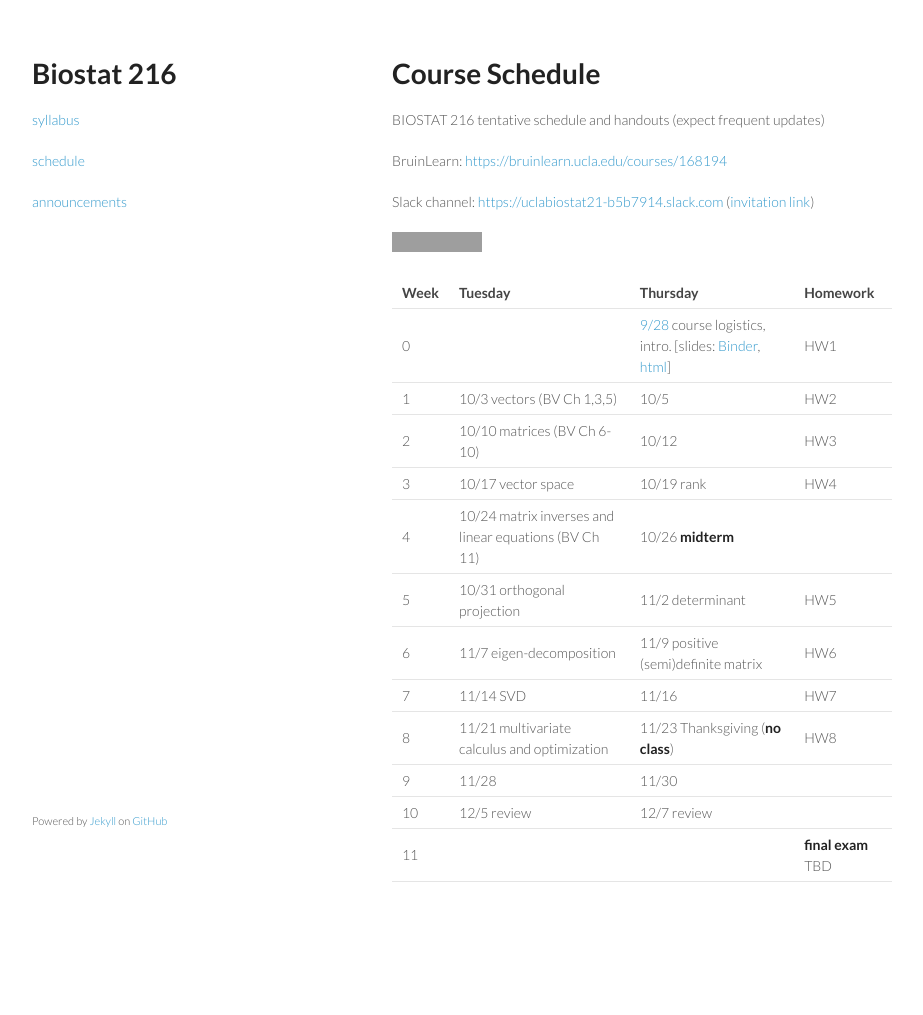
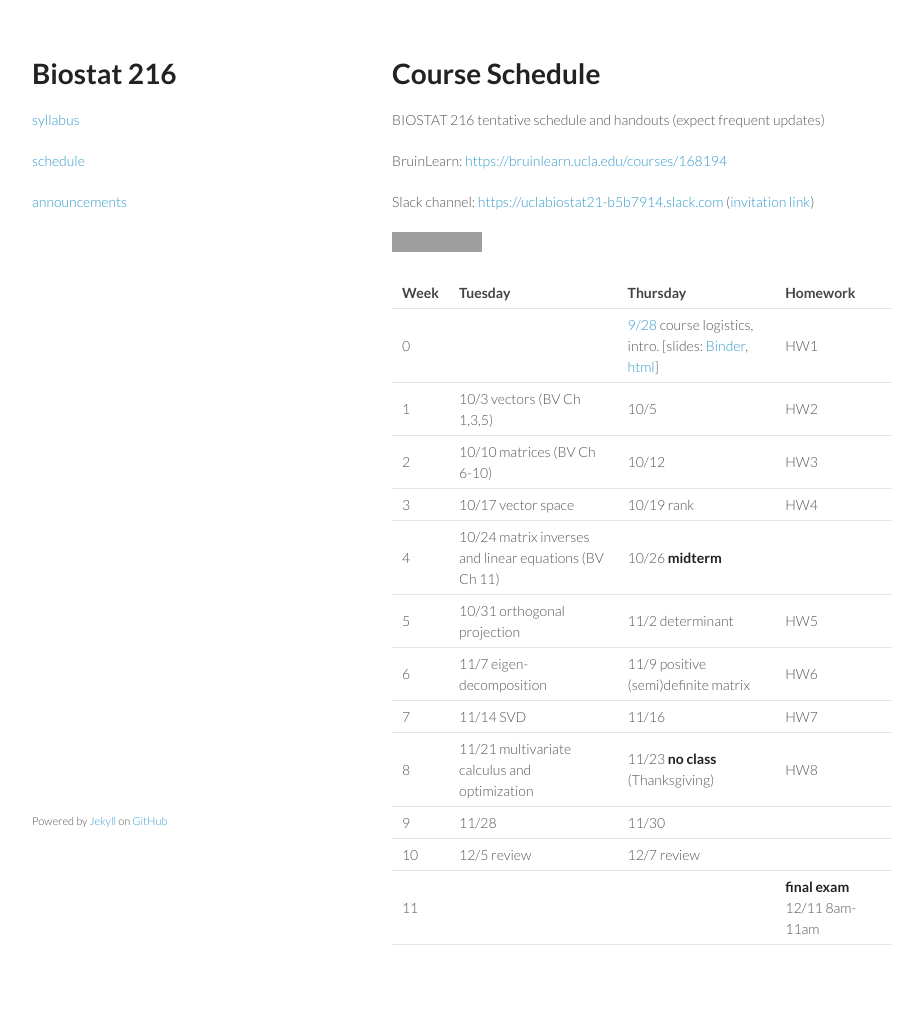
Before and after one commit to ucla-biostat-216/2023fall, a Jekyll site: the page built from schedule/schedule.md, in a window 1280 px wide. Shown: the whole page, without its empty margins (178-1101 px from the left). Built offline with Jekyll 4.4.1, drawn with Linux system fonts in a browser that asks for light colours; before the commit the page ends 952 px from its top, so only the background shows below that; grey boxes are pictures that could not be loaded.

Commit message:
add final time

```diff
--- a/schedule/schedule.md
+++ b/schedule/schedule.md
@@ -13,17 +13,17 @@ Slack channel: <https://uclabiostat21-b5b7914.slack.com> ([invitation link](http
 
 [![Binder](https://mybinder.org/badge_logo.svg)](https://mybinder.org/v2/gh/ucla-biostat-216/2023fall.git/main)
 
-| Week | Tuesday                                                | Thursday                                                                                                                                                                                                                                                                                                                                  | Homework           |
-|:-----------------|:-----------------|:-----------------|:-----------------|
-| 0    |                                                        | [9/28](https://ucla-biostat-216.github.io/2023fall/biostat216fall2023/2023/09/28/week1.html) course logistics, intro. \[slides: [Binder](https://mybinder.org/v2/gh/ucla-biostat-216/2023fall.git/main?filepath=slides%2F01-intro%2F01-intro.ipynb), [html](https://ucla-biostat-216.github.io/2023fall/slides/01-intro/01-intro.html)\] | HW1                |
-| 1    | 10/3 vectors (BV Ch 1,3,5)                             | 10/5                                                                                                                                                                                                                                                                                                                                      | HW2                |
-| 2    | 10/10 matrices (BV Ch 6-10)                            | 10/12                                                                                                                                                                                                                                                                                                                                     | HW3                |
-| 3    | 10/17 vector space                                     | 10/19 rank                                                                                                                                                                                                                                                                                                                                | HW4                |
-| 4    | 10/24 matrix inverses and linear equations (BV Ch 11)  | 10/26 **midterm**                                                                                                                                                                                                                                                                                                                         |                    |
-| 5    | 10/31 orthogonal projection                            | 11/2 determinant                                                                                                                                                                                                                                                                                                                          | HW5                |
-| 6    | 11/7 eigen-decomposition                               | 11/9 positive (semi)definite matrix                                                                                                                                                                                                                                                                                                       | HW6                |
-| 7    | 11/14 SVD                                              | 11/16                                                                                                                                                                                                                                                                                                                                     | HW7                |
-| 8    | 11/21 multivariate calculus and optimization           | 11/23 Thanksgiving (**no class**)                                                                                                                                                                                                                                                                                                         | HW8                |
-| 9    | 11/28                                                  | 11/30                                                                                                                                                                                                                                                                                                                                     |                    |
-| 10   | 12/5 review                                            | 12/7 review                                                                                                                                                                                                                                                                                                                               |                    |
-| 11   |                                                        |                                                                                                                                                                                                                                                                                                                                           | **final exam** TBD |
+| Week | Tuesday                                               | Thursday                                                                                                                                                                                                                                                                                                                               | Homework                      |
+|:-----|:------------------------------------------------------|:---------------------------------------------------------------------------------------------------------------------------------------------------------------------------------------------------------------------------------------------------------------------------------------------------------------------------------------|:------------------------------|
+| 0    |                                                       | [9/28](https://ucla-biostat-216.github.io/2023fall/biostat216fall2023/2023/09/28/week1.html) course logistics, intro. [slides: [Binder](https://mybinder.org/v2/gh/ucla-biostat-216/2023fall.git/main?filepath=slides%2F01-intro%2F01-intro.ipynb), [html](https://ucla-biostat-216.github.io/2023fall/slides/01-intro/01-intro.html)] | HW1                           |
+| 1    | 10/3 vectors (BV Ch 1,3,5)                            | 10/5                                                                                                                                                                                                                                                                                                                                   | HW2                           |
+| 2    | 10/10 matrices (BV Ch 6-10)                           | 10/12                                                                                                                                                                                                                                                                                                                                  | HW3                           |
+| 3    | 10/17 vector space                                    | 10/19 rank                                                                                                                                                                                                                                                                                                                             | HW4                           |
+| 4    | 10/24 matrix inverses and linear equations (BV Ch 11) | 10/26 **midterm**                                                                                                                                                                                                                                                                                                                      |                               |
+| 5    | 10/31 orthogonal projection                           | 11/2 determinant                                                                                                                                                                                                                                                                                                                       | HW5                           |
+| 6    | 11/7 eigen-decomposition                              | 11/9 positive (semi)definite matrix                                                                                                                                                                                                                                                                                                    | HW6                           |
+| 7    | 11/14 SVD                                             | 11/16                                                                                                                                                                                                                                                                                                                                  | HW7                           |
+| 8    | 11/21 multivariate calculus and optimization          | 11/23 **no class** (Thanksgiving)                                                                                                                                                                                                                                                                                                      | HW8                           |
+| 9    | 11/28                                                 | 11/30                                                                                                                                                                                                                                                                                                                                  |                               |
+| 10   | 12/5 review                                           | 12/7 review                                                                                                                                                                                                                                                                                                                            |                               |
+| 11   |                                                       |                                                                                                                                                                                                                                                                                                                                        | **final exam** 12/11 8am-11am |
```
